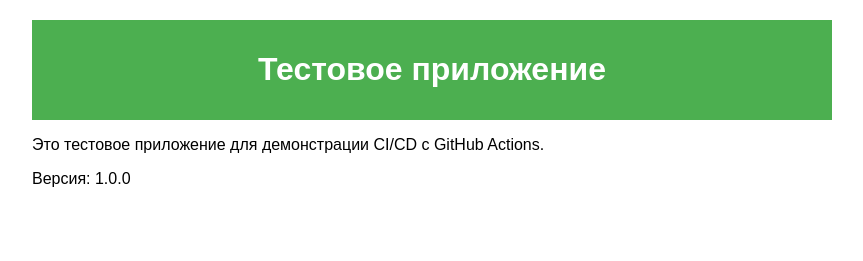
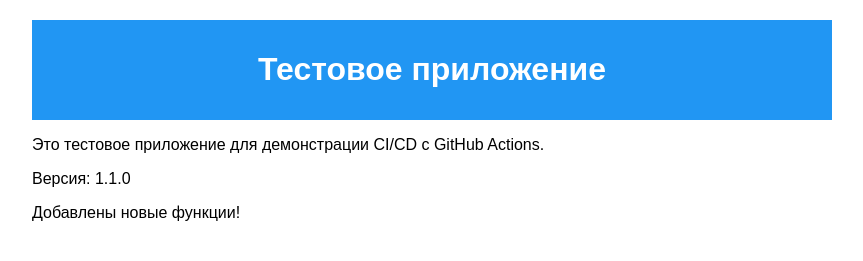
Before and after one commit to melyasayhoe/sayhoe, a plain HTML site: page public/index.html in a window 1280 px wide. Shown: the whole page, without its empty margins (208-1071 px from the left). Drawn offline with Linux system fonts and the light colour scheme.

Commit message:
Реализована новая функциональность

```diff
--- a/public/index.html
+++ b/public/index.html
@@ -12,7 +12,7 @@
             padding: 20px;
         }
         .header {
-            background-color: #4CAF50;
+            background-color: #2196F3;
             color: white;
             padding: 10px;
             text-align: center;
@@ -25,7 +25,8 @@
     </div>
     <div class="content">
         <p>Это тестовое приложение для демонстрации CI/CD с GitHub Actions.</p>
-        <p>Версия: 1.0.0</p>
+        <p>Версия: 1.1.0</p>
+        <p>Добавлены новые функции!</p>
     </div>
 </body>
 </html>
```
